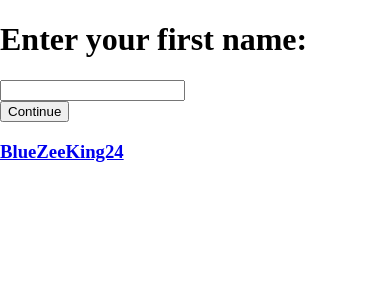
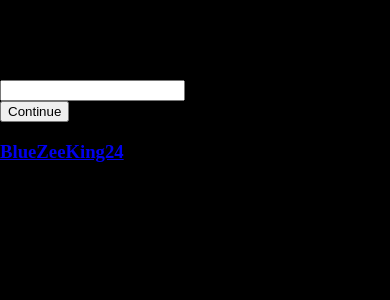
Before and after one commit to BlueZeeKing/blueish, a Next.js app: page / in a window 390 px wide. Shown: the top 300 px of the page. Built offline with nearby package versions, Linux system fonts and the light colour scheme.

Commit message:
finished mobile

```diff
--- a/pages/index.js
+++ b/pages/index.js
@@ -13,10 +13,8 @@ export default function Home() {
         <link rel="icon" type="image/svg+xml" href="/favicon.svg" />
       </Head>
 
-      <main className="bg-black h-screen flex flex-col w-full">
-        <div className="flex-grow"></div>
+      <main>
         <Input />
-        <div className="flex-grow"></div>
       </main>
 
       <footer>
@@ -44,9 +42,9 @@ function Input(props) {
   }
 
   return (
-    <div className="text-center">
+    <div className="text-center absolute transform -translate-x-1/2 -translate-y-1/2 top-[50%] left-[50%]">
       <h1 className="font-bold text-2xl md:text-5xl text-gray-300 p-6">Enter your first name: </h1>
-      <input type="text" value={value} onChange={changeHandler} className="font-bold text-3xl md:text-5xl bg-black bg-opacity-0 text-gray-300 border-gray-500 focus:border-gray-300 border-2 outline-none focus:outline-none p-6 motion-safe:hover:p-8 transition-all duration-500"></input>
+      <input type="text" value={value} onChange={changeHandler} className="max-w-[95vw] p-4 font-bold text-3xl md:text-5xl bg-black bg-opacity-0 text-gray-300 border-gray-500 focus:border-gray-300 border-2 outline-none focus:outline-none p-6 motion-safe:hover:p-8 transition-all duration-500"></input>
       <br />
       <button className="m-4 font-bold text-2xl md:text-5xl bg-gray-300 bg-opacity-0 focus:bg-opacity-100 text-gray-300 focus:text-black border-gray-500 focus:border-gray-300 border-2 outline-none focus:outline-none p-6 motion-safe:hover:p-8 transition-all duration-500" onClick={clickHandler}>Continue</button>
     </div>
--- a/styles/globals.css
+++ b/styles/globals.css
@@ -1,8 +1,9 @@
 html, body {
   padding: 0;
   margin: 0;
+  background-color: black;
 }
 
 * {
-  overflow-y: visible;
+  overflow: visible !important;
 }
```
Also changed, not shown: pages/reveal.js (+3 -5 lines).
